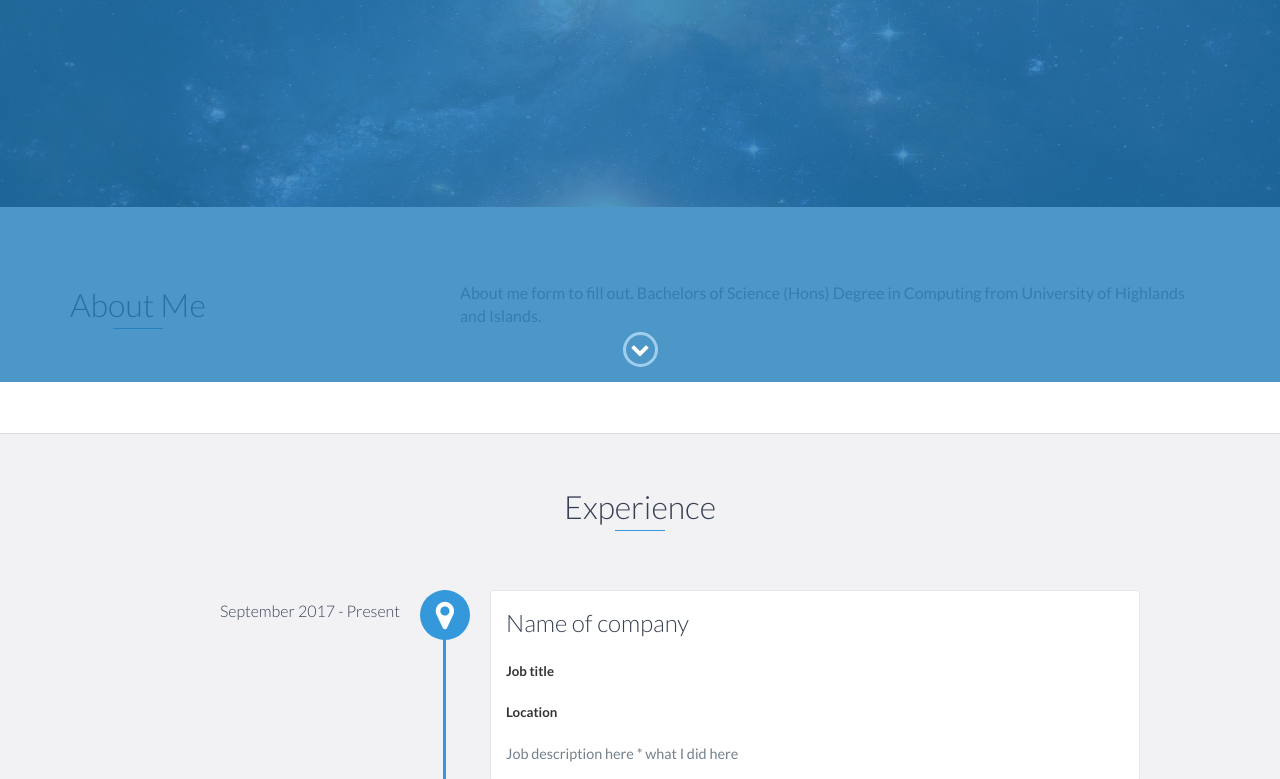
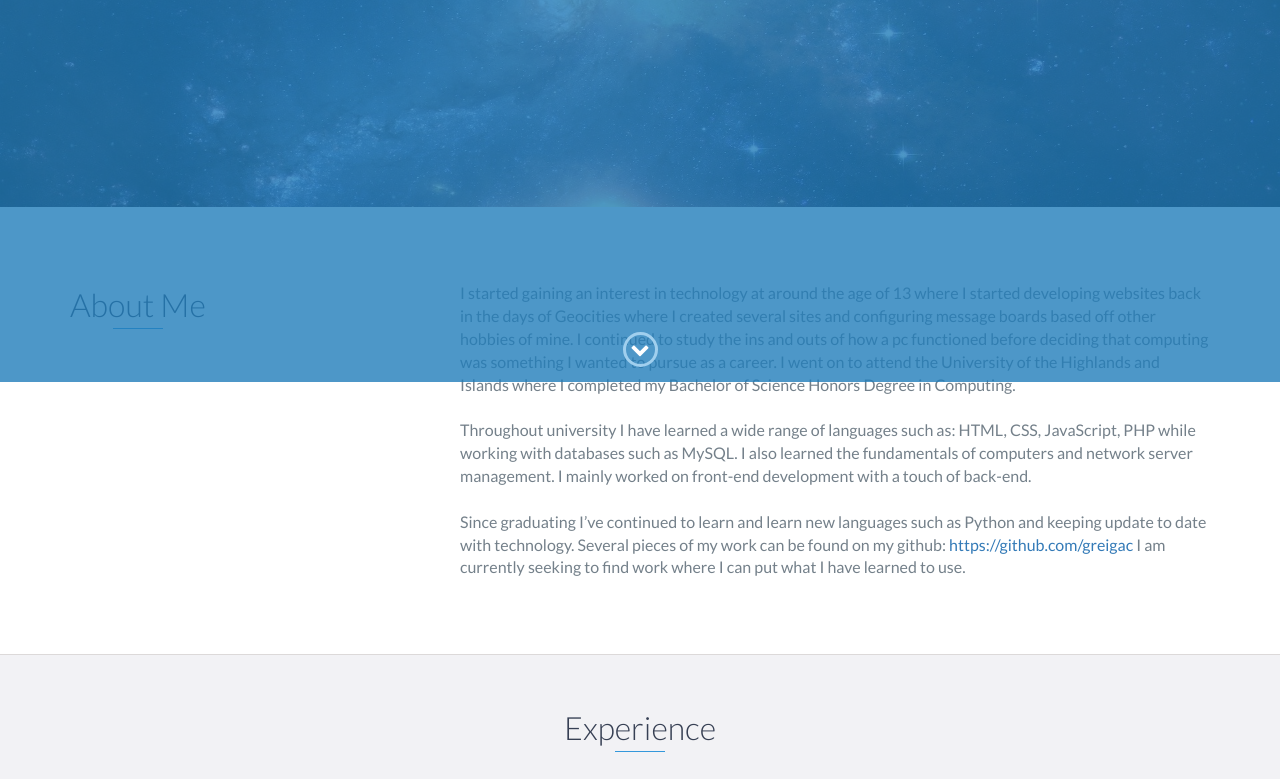
Before and after one commit to greigac/greigac.github.io, a plain HTML site: page index.html in a window 1280 px wide. Shown: the part 418-1197 px from the top of the page. Drawn offline with nearby package versions, Linux system fonts and the light colour scheme.

Commit message:
about me updated

```diff
--- a/index.html
+++ b/index.html
@@ -71,7 +71,14 @@
                 </div>
                 <div class="col-md-8">
                     <p>
-                        About me form to fill out. Bachelors of Science (Hons) Degree in Computing from University of Highlands and Islands.
+                        I started gaining an interest in technology at around the age of 13 where I started developing websites back in the days of Geocities where I created several sites and configuring message boards based off other hobbies of mine.
+                        I continued to study the ins and outs of how a pc functioned before deciding that computing was something I wanted to pursue as a career. I went on to attend the University of the Highlands and Islands where I completed my Bachelor of Science Honors Degree in Computing.
+                    <br>
+                    <br>
+                        Throughout university I have learned a wide range of languages such as: HTML, CSS, JavaScript, PHP while working with databases such as MySQL. I also learned the fundamentals of computers and network server management. I mainly worked on front-end development with a touch of back-end.
+                    <br>
+                    <br>
+                        Since graduating I’ve continued to learn and learn new languages such as Python and keeping update to date with technology. Several pieces of my work can be found on my github: <a href="https://github.com/greigac">https://github.com/greigac</a> I am currently seeking to find work where I can put what I have learned to use.
                     </p>
                 </div>
             </div>
```
